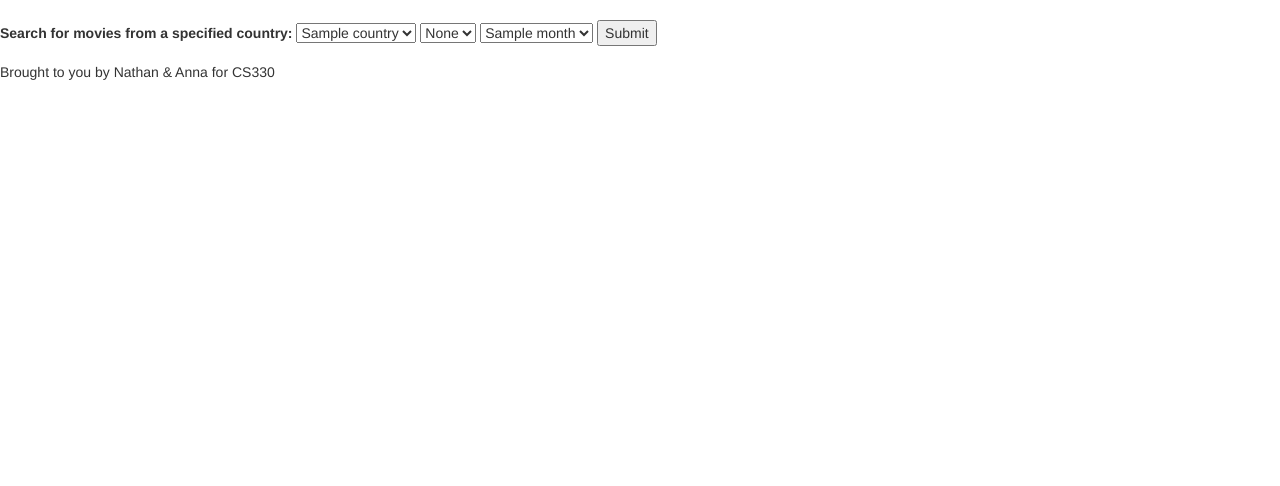
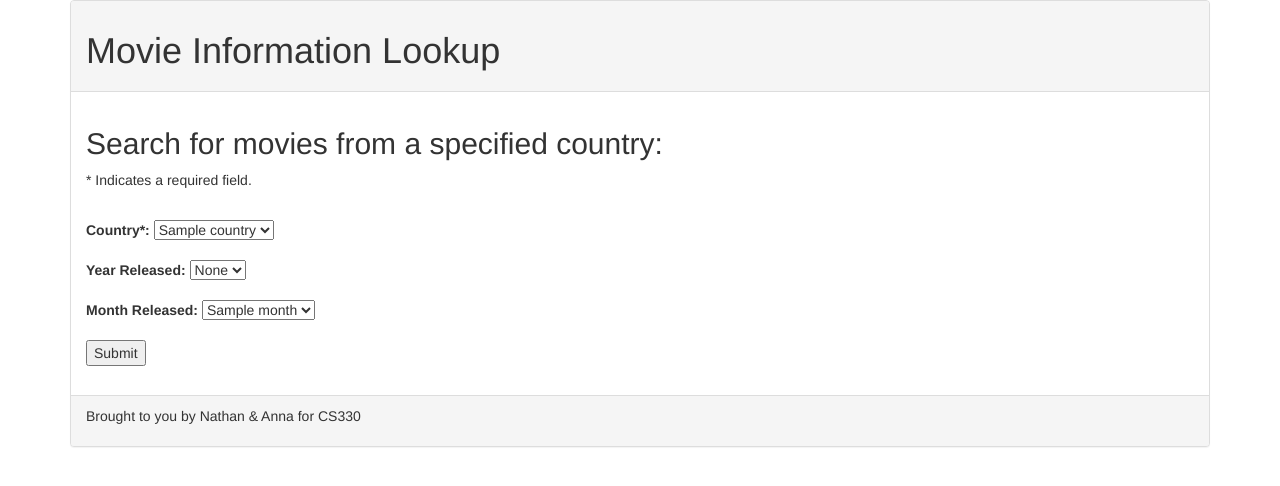
Before and after one commit to annaruble/330final, a Flask app: template templates/index.html in a window 1280 px wide. Shown: the top 486 px of the page. Run offline with Flask 2, Linux system fonts and the light colour scheme; the template is opened without the code that fills it: most values are stand-ins (such as "Sample title", 1, 10 or a date in 2020); some libraries are stand-ins or nearby versions.

Commit message:
adding formatting

```diff
--- a/run.py
+++ b/run.py
@@ -34,9 +34,8 @@ def procform():
 @app.route('/rendermovie')
 def getMovieInfo():
     moviex = request.args.get("movie")
-    #x = len(moviex)
     db = records.Database('sqlite:///mydb2.db')
-    res = db.query('select * from moviecast where title = :movie order by n', movie = moviex)
+    res = db.query('select distinct * from moviecast where title = :movie order by n', movie = moviex)
 
 
     return render_template('movie.html',actors = res)
--- a/templates/base.html
+++ b/templates/base.html
@@ -1,18 +1,30 @@
 <html>
     <head>
         <link rel="stylesheet" href="https://maxcdn.bootstrapcdn.com/bootstrap/3.3.7/css/bootstrap.min.css">
+
     </head>
     <body>
+        <div class="container">
+
+            <div class="panel panel-default">
+                <div class="panel-heading">
                     {% block header %}
-        <h1></h1>
+                    <h1>Movie Information Lookup</h1>
                     {% endblock header %}
+                </div>
 
+                <div class="panel-body">
                     {% block content %}
                     {% endblock content %}
+                </div>
 
+                <div class="panel-footer">
                     {% block footer %}
                     <p>Brought to you by Nathan &amp; Anna for CS330</p>
                     {% endblock footer %}
+                </div>
+            </div>
+        </div
 
         <script src="static/js/controller.js" type=text/javascript></script>
         <script src="https://code.jquery.com/jquery-2.1.3.min.js"></script>
--- a/templates/index.html
+++ b/templates/index.html
@@ -1,24 +1,36 @@
 {% extends "base.html" %}
 
 {% block content %}
+
+    <h2>Search for movies from a specified country:</h2>
+    <p>* Indicates a required field.</p>
+    <br />
     <form action = "/processform">
-        <label>Search for movies from a specified country:</label>
+        <div class="form-group">
+            <label>Country*: </label>
             <select type="text" id="country" name="country">
                     {% for country in countries  %}
                     <option value="{{country['country']}}">{{country['country']}}</option>
                     {% endfor %}
             </select>
+        </div>
+        <div class="form-group">
+            <label>Year Released: </label>
             <select type="text" id="year" name="year">
                 <option value="None">None</option>
                 {% for year in years  %}
                 <option value="{{year['year']}}">{{year['year']}}</option>
                 {% endfor %}
             </select>
+        </div>
+        <div class="form-group">
+            <label>Month Released: </label>
             <select type="text" id="month" name="month">
                 {% for month in months  %}
                 <option value="{{months[month]}}">{{months[month]}}</option>
                 {% endfor %}
             </select>
+        </div>
         <input type="submit">
     </form>
 
--- a/templates/result.html
+++ b/templates/result.html
@@ -1,6 +1,9 @@
 {% extends "base.html" %}
+
 {% block content %}
+
 	<p> Here are the movies which satisfy your query:</p>
+
 	<table class="table table-hover">
 	    {% for movres in movress  %}
 	    <tr>
@@ -10,4 +13,5 @@
 	    </tr>
 	    {% endfor %}
 	</table>
+
 {% endblock %}
```
Also changed, not shown: templates/movie.html (+9 -3 lines). Lines whose indentation alone changed are shown as unchanged.
